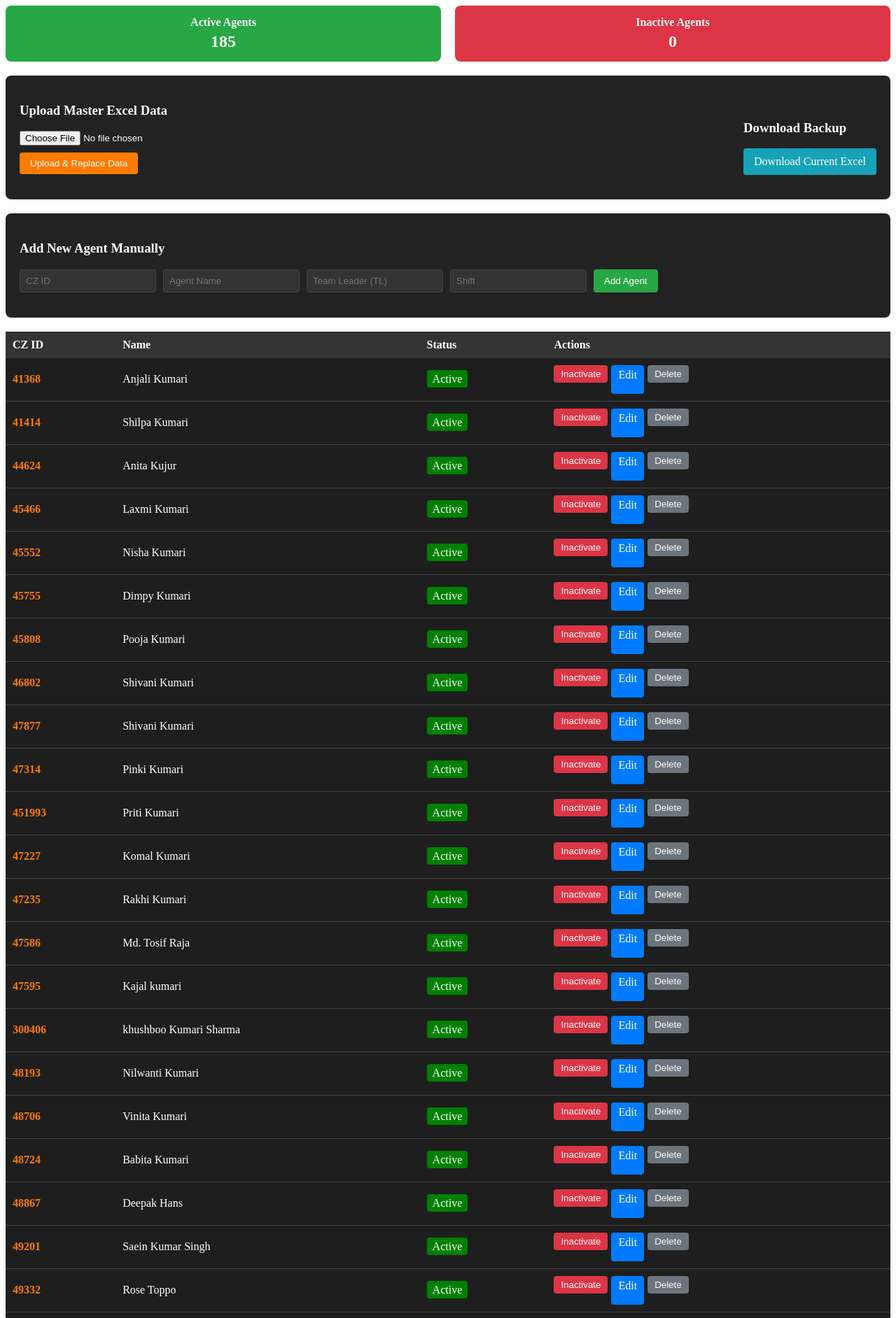
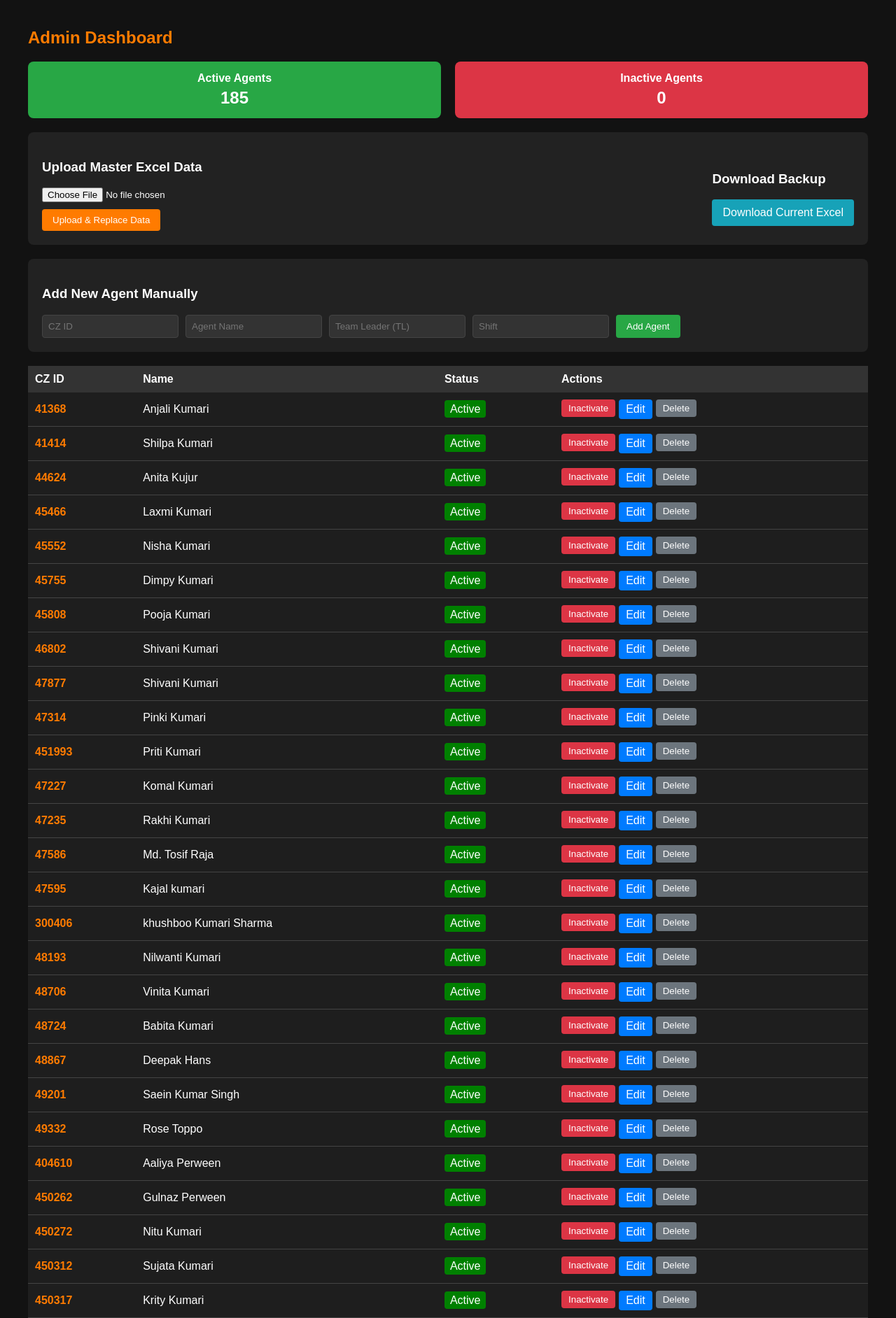
Before and after one commit to anmolankit420-hub/performance-portal, a Flask app: page /admin_panel in a window 1280 px wide. Shown: the top 1884 px of the page at 70% size. Run offline with Flask 3, Linux system fonts and the light colour scheme; the visitor is signed in with stand-in values (Sample User, id 1).

Commit message:
Update admin_panel.html

```diff
--- a/templates/admin_panel.html
+++ b/templates/admin_panel.html
@@ -1,4 +1,19 @@
-<!-- Flash Messages / Notifications -->
+<!DOCTYPE html>
+<html lang="en">
+<head>
+    <meta charset="UTF-8">
+    <title>Admin Panel</title>
+    <style>
+        body { font-family: Arial, sans-serif; background: #121212; color: #fff; margin: 0; padding: 20px; }
+        .container { max-width: 1200px; margin: auto; }
+        h2 { color: #ff7b00; }
+    </style>
+</head>
+<body>
+<div class="container">
+    <h2>Admin Dashboard</h2>
+
+    <!-- Flash Messages -->
     {% with messages = get_flashed_messages(with_categories=true) %}
       {% if messages %}
         <div style="margin-bottom: 20px;">
@@ -11,7 +26,7 @@
       {% endif %}
     {% endwith %}
 
-<!-- Active & Inactive Status Count Dashboard -->
+    <!-- Status Count Dashboard -->
     <div style="display: flex; gap: 20px; margin-bottom: 20px;">
         <div style="background: #28a745; color: white; padding: 15px 25px; border-radius: 8px; flex: 1; text-align: center;">
             <h3 style="margin: 0; font-size: 16px;">Active Agents</h3>
@@ -23,11 +38,10 @@
         </div>
     </div>
 
-<!-- Excel Upload & Download Backup Section -->
+    <!-- Excel Upload & Download Backup Section with Loader trigger -->
     <div style="background: #222; padding: 20px; margin-bottom: 20px; border-radius: 8px; color: white; display: flex; justify-content: space-between; align-items: center; flex-wrap: wrap;">
         <div>
             <h3>Upload Master Excel Data</h3>
-        <!-- Added onsubmit to trigger upload progress loader -->
             <form action="/admin/upload_excel" method="POST" enctype="multipart/form-data" onsubmit="showUploadLoader()">
                 <input type="file" name="excel_file" accept=".xlsx, .xls" required style="margin-bottom: 10px; color: white;">
                 <br>
@@ -81,15 +95,12 @@
                     </span>
                 </td>
                 <td style="padding: 10px; display: flex; gap: 5px;">
-                <!-- Toggle Active/Inactive -->
                     <form action="/admin/toggle_status/{{ agent['CZ ID'] }}" method="POST">
                         <button type="submit" style="background: {% if agent['Status'] == 'Active' %}#dc3545{% else %}#28a745{% endif %}; color: white; border: none; padding: 5px 10px; border-radius: 4px; cursor: pointer;">
                             {% if agent['Status'] == 'Active' %}Inactivate{% else %}Activate{% endif %}
                         </button>
                     </form>
-                <!-- Edit Profile -->
                     <a href="/admin/edit_agent/{{ agent['CZ ID'] }}" style="background: #007bff; color: white; padding: 5px 10px; border-radius: 4px; text-decoration: none; display: inline-block;">Edit</a>
-                <!-- Delete Agent -->
                     <form action="/admin/delete_agent/{{ agent['CZ ID'] }}" method="POST" onsubmit="return confirm('Are you sure you want to delete this agent?');">
                         <button type="submit" style="background: #6c757d; color: white; border: none; padding: 5px 10px; border-radius: 4px; cursor: pointer;">Delete</button>
                     </form>
@@ -98,8 +109,9 @@
             {% endfor %}
         </tbody>
     </table>
+</div>
 
-<!-- Upload Progress Loader Overlay HTML & CSS -->
+<!-- Upload Progress Loader Overlay -->
 <div id="uploadLoader" style="display:none; position:fixed; top:0; left:0; width:100%; height:100%; background:rgba(0,0,0,0.85); z-index:9999; text-align:center; padding-top:200px; color:white; font-family:sans-serif;">
     <div style="max-width: 400px; margin: 0 auto; background: #222; padding: 30px; border-radius: 12px; box-shadow: 0 4px 20px rgba(0,0,0,0.5);">
         <h3 style="margin-bottom: 10px; color: #ff7b00;">Uploading & Processing Excel...</h3>
@@ -122,3 +134,5 @@ function showUploadLoader() {
     document.getElementById('uploadLoader').style.display = 'block';
 }
 </script>
+</body>
+</html>
```
Lines whose indentation alone changed are shown as unchanged.
